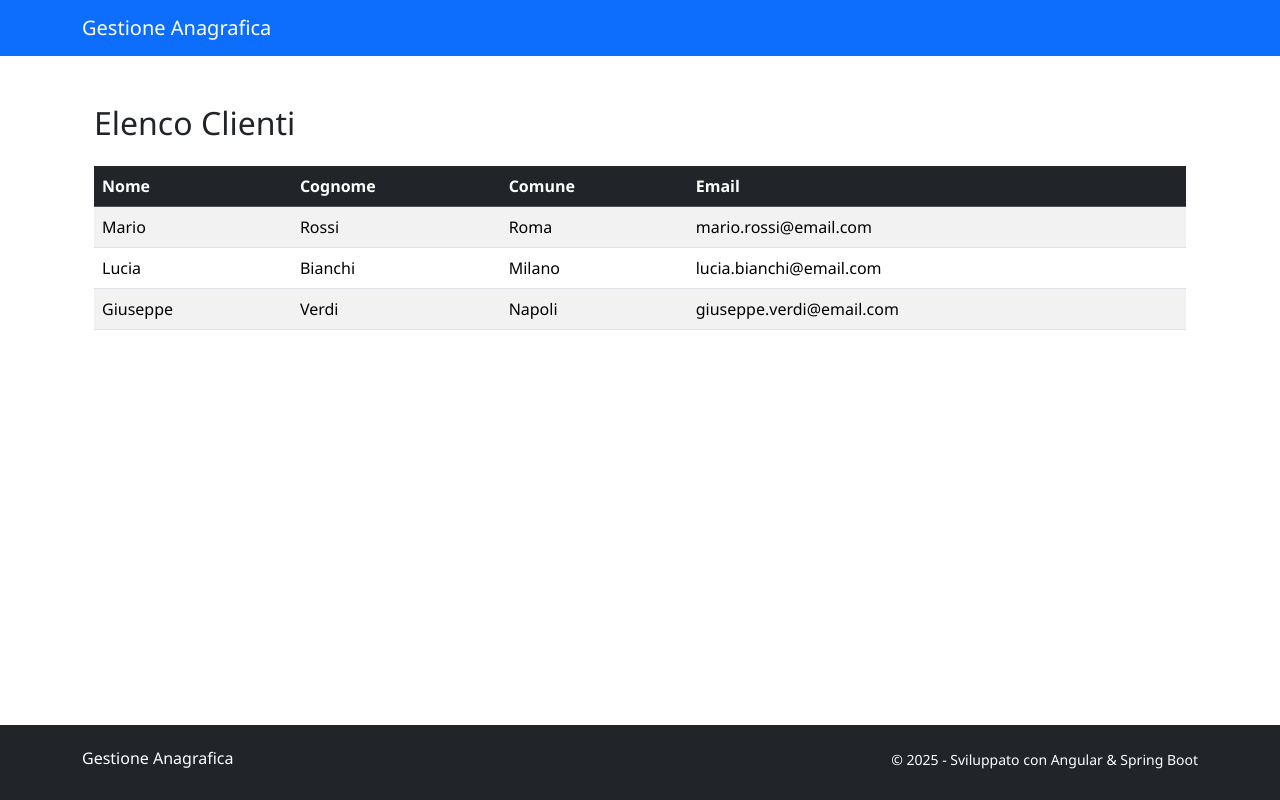
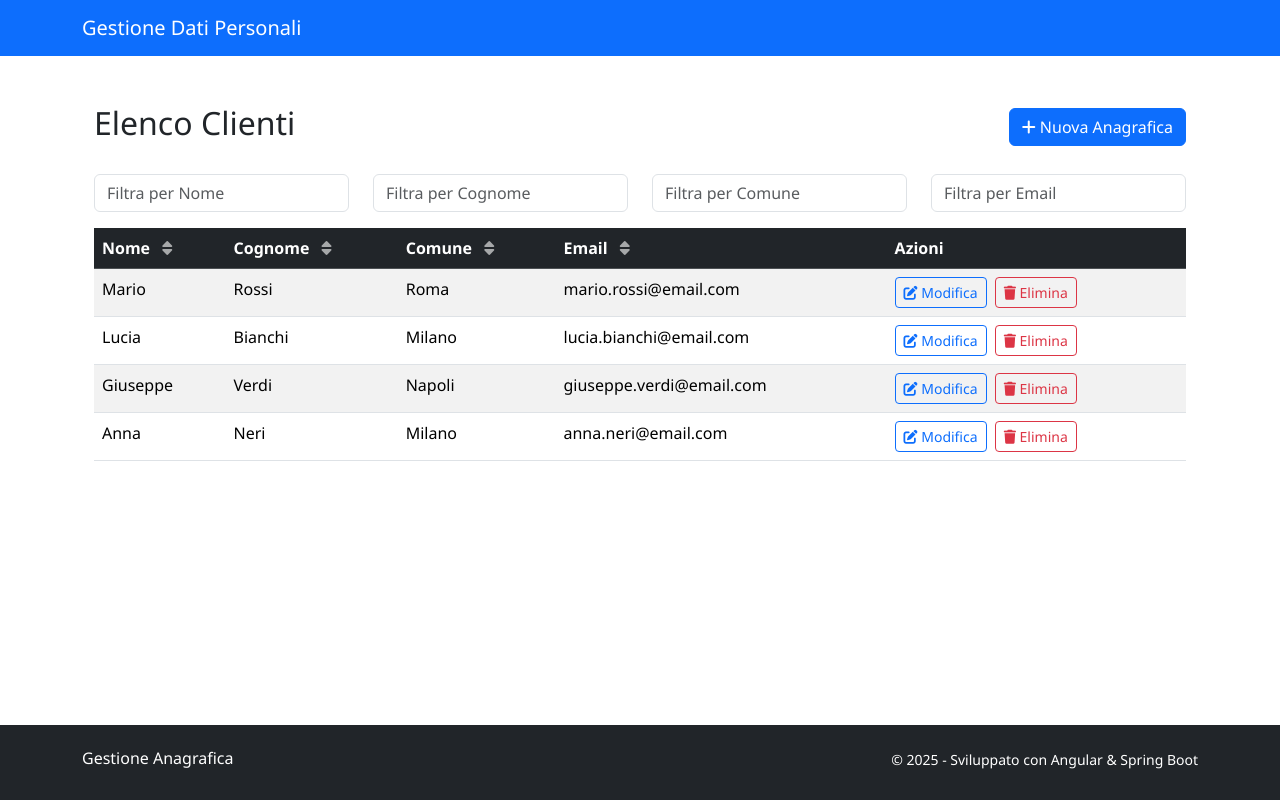
Before and after one commit to danielmec/anagrafica-client, an Angular app: page / in a window 1280 px wide. Built offline with nearby package versions, Linux system fonts and the light colour scheme.

Commit message:
Implementation of filter, sorting and buttons

```diff
--- a/src/app/components/data-client/data-client.component.css
+++ b/src/app/components/data-client/data-client.component.css
@@ -0,0 +1,23 @@
+.sortable {
+  cursor: pointer;
+  user-select: none;
+}
+
+.sortable:hover {
+  background-color: rgb(31, 113, 228);
+
+}
+
+.sortable i {
+  margin-left: 8px;
+  opacity: 0.6;
+}
+
+.sortable i.fa-sort-up,
+.sortable i.fa-sort-down {
+  opacity: 1;
+}
+
+.btn-sm {
+  font-size: 0.875rem;
+}
--- a/src/app/components/data-client/data-client.component.html
+++ b/src/app/components/data-client/data-client.component.html
@@ -1,23 +1,78 @@
 <div class="container py-4">
-  <h2 class="mb-4">Elenco Clienti</h2>
+  <div class="d-flex justify-content-between align-items-center mb-4">
+    <h2>Elenco Clienti</h2>
+    <button class="btn btn-primary" (click)="nuovaAnagrafica()">
+      <i class="fas fa-plus"></i> Nuova Anagrafica
+    </button>
+  </div>
+
+  <!--Filtri per colonne -->
+  <div class="row mb-3">
+    <div class="col-md-3">
+      <input type="text" class="form-control" placeholder="Filtra per Nome"
+             [(ngModel)]="filtri.nome" (input)="applicaFiltri()">
+    </div>
+    <div class="col-md-3">
+      <input type="text" class="form-control" placeholder="Filtra per Cognome"
+             [(ngModel)]="filtri.cognome" (input)="applicaFiltri()">
+    </div>
+    <div class="col-md-3">
+      <input type="text" class="form-control" placeholder="Filtra per Comune"
+             [(ngModel)]="filtri.comune" (input)="applicaFiltri()">
+    </div>
+    <div class="col-md-3">
+      <input type="text" class="form-control" placeholder="Filtra per Email"
+             [(ngModel)]="filtri.email" (input)="applicaFiltri()">
+    </div>
+  </div>
+
   <div class="table-responsive">
     <table class="table table-striped table-hover">
       <thead class="table-dark">
         <tr>
-          <th scope="col">Nome</th>
-          <th scope="col">Cognome</th>
-          <th scope="col">Comune</th>
-          <th scope="col">Email</th>
+          <th scope="col" class="sortable" (click)="ordinaPer('nome')">
+            Nome
+            <!--Icona per ordinamento che si attiva al click e cambia direzione -->
+            <i class="fas fa-sort" [class.fa-sort-up]="ordinamento.campo === 'nome' && ordinamento.direzione === 'asc'"
+               [class.fa-sort-down]="ordinamento.campo === 'nome' && ordinamento.direzione === 'desc'"></i>
+          </th>
+          <th scope="col" class="sortable" (click)="ordinaPer('cognome')">
+            Cognome
+            <i class="fas fa-sort" [class.fa-sort-up]="ordinamento.campo === 'cognome' && ordinamento.direzione === 'asc'"
+               [class.fa-sort-down]="ordinamento.campo === 'cognome' && ordinamento.direzione === 'desc'"></i>
+          </th>
+          <th scope="col" class="sortable" (click)="ordinaPer('comune')">
+            Comune
+            <i class="fas fa-sort" [class.fa-sort-up]="ordinamento.campo === 'comune' && ordinamento.direzione === 'asc'"
+               [class.fa-sort-down]="ordinamento.campo === 'comune' && ordinamento.direzione === 'desc'"></i>
+          </th>
+          <th scope="col" class="sortable" (click)="ordinaPer('email')">
+            Email
+            <i class="fas fa-sort" [class.fa-sort-up]="ordinamento.campo === 'email' && ordinamento.direzione === 'asc'"
+               [class.fa-sort-down]="ordinamento.campo === 'email' && ordinamento.direzione === 'desc'"></i>
+          </th>
+          <th scope="col">Azioni</th>
         </tr>
       </thead>
       <tbody>
-        <tr *ngFor="let cliente of clienti">
+        <tr *ngFor="let cliente of clientiFiltrati">
           <td>{{ cliente.nome }}</td>
           <td>{{ cliente.cognome }}</td>
           <td>{{ cliente.comune }}</td>
           <td>{{ cliente.email }}</td>
+          <td>
+            <button class="btn btn-sm btn-outline-primary me-2" (click)="modificaCliente(cliente)">
+              <!--Icona bootstrap per modifica cliente -->
+              <i class="fas fa-edit"></i> Modifica
+            </button>
+            <button class="btn btn-sm btn-outline-danger" (click)="eliminaCliente(cliente)">
+              <!--Icona eliminazione cliente -->
+              <i class="fas fa-trash"></i> Elimina
+            </button>
+          </td>
         </tr>
       </tbody>
     </table>
+
   </div>
 </div>
--- a/src/app/components/data-client/data-client.component.ts
+++ b/src/app/components/data-client/data-client.component.ts
@@ -1,16 +1,102 @@
 import { Component } from '@angular/core';
 import { CommonModule } from '@angular/common';
+import { FormsModule } from '@angular/forms';
 
 @Component({
   selector: 'app-data-client',
-  imports: [CommonModule],
+  imports: [CommonModule, FormsModule],
   templateUrl: './data-client.component.html',
   styleUrl: './data-client.component.css'
 })
 export class DataClientComponent {
+
   clienti = [
     { nome: 'Mario', cognome: 'Rossi', comune: 'Roma', email: 'mario.rossi@email.com' },
     { nome: 'Lucia', cognome: 'Bianchi', comune: 'Milano', email: 'lucia.bianchi@email.com' },
-    { nome: 'Giuseppe', cognome: 'Verdi', comune: 'Napoli', email: 'giuseppe.verdi@email.com' }
+    { nome: 'Giuseppe', cognome: 'Verdi', comune: 'Napoli', email: 'giuseppe.verdi@email.com' },
+    { nome: 'Anna', cognome: 'Neri', comune: 'Milano', email: 'anna.neri@email.com' }
   ];
+
+  clientiFiltrati = [...this.clienti];
+
+  //variabili pubbliche per i filtri e l'ordinamento
+  filtri = {
+    nome: '',
+    cognome: '',
+    comune: '',
+    email: ''
+  };
+
+  ordinamento = {
+    campo: '',
+    direzione: 'asc' as 'asc' | 'desc'
+  };
+
+
+    /**
+    * Funzione per ordinare i clienti in base al campo e alla direzione cliccati
+    */
+    ordinaPer(campo: string) {
+    if (this.ordinamento.campo === campo) {
+      this.ordinamento.direzione = this.ordinamento.direzione === 'asc' ? 'desc' : 'asc';
+    } else {
+      this.ordinamento.campo = campo;
+      this.ordinamento.direzione = 'asc';
+    }
+    this.applicaFiltri();
+  }
+
+  /**
+   * Funzione per applicare i filtri e l'ordinamento ai clienti
+   */
+  applicaFiltri() {
+    let risultato = this.clienti.filter(cliente => {
+      return cliente.nome.toLowerCase().includes(this.filtri.nome.toLowerCase()) &&
+             cliente.cognome.toLowerCase().includes(this.filtri.cognome.toLowerCase()) &&
+             cliente.comune.toLowerCase().includes(this.filtri.comune.toLowerCase()) &&
+             cliente.email.toLowerCase().includes(this.filtri.email.toLowerCase());
+    });
+
+    if (this.ordinamento.campo) {
+      risultato = this.ordinaArray(risultato, this.ordinamento.campo, this.ordinamento.direzione);
+    }
+
+    this.clientiFiltrati = risultato;
+  }
+
+  /**
+   * Funzione ausiliare per ordinare l'array in base al dato e alla direzione già specificati
+   */
+  private ordinaArray(array: any[], campo: string, direzione: 'asc' | 'desc') {
+    return array.sort((a, b) => {
+      const valorA = a[campo].toLowerCase();
+      const valorB = b[campo].toLowerCase();
+
+      //sort ha bisogno di -1, 1, 0 per determinare l'ordinamento
+      if (direzione === 'asc') {
+        return valorA < valorB ? -1 : valorA > valorB ? 1 : 0;
+      } else {
+        return valorA > valorB ? -1 : valorA < valorB ? 1 : 0;
+      }
+    });
+  }
+
+
+  nuovaAnagrafica() {
+    console.log('Navigazione a nuova anagrafica');
+  }
+
+  modificaCliente(cliente: any) {
+    console.log('Modifica cliente:', cliente);
+  }
+
+  eliminaCliente(cliente: any) {
+    if (confirm(`Sei sicuro di voler eliminare ${cliente.nome} ${cliente.cognome}?`)) {
+      const index = this.clienti.indexOf(cliente);
+      if (index > -1) {
+        this.clienti.splice(index, 1);
+        this.applicaFiltri();
+      }
+    }
+  }
 }
--- a/src/app/components/header/header.component.html
+++ b/src/app/components/header/header.component.html
@@ -1,7 +1,7 @@
 <nav class="navbar navbar-expand-lg navbar-dark bg-primary">
   <div class="container">
     <a class="navbar-brand" href="#">
-      Gestione Anagrafica
+      Gestione Dati Personali
     </a>
   </div>
 </nav>
--- a/src/index.html
+++ b/src/index.html
@@ -6,6 +6,7 @@
   <base href="/">
   <meta name="viewport" content="width=device-width, initial-scale=1">
   <link rel="icon" type="image/x-icon" href="favicon.ico">
+  <link rel="stylesheet" href="https://cdnjs.cloudflare.com/ajax/libs/font-awesome/6.0.0/css/all.min.css">
 </head>
 <body>
   <app-root></app-root>
```
